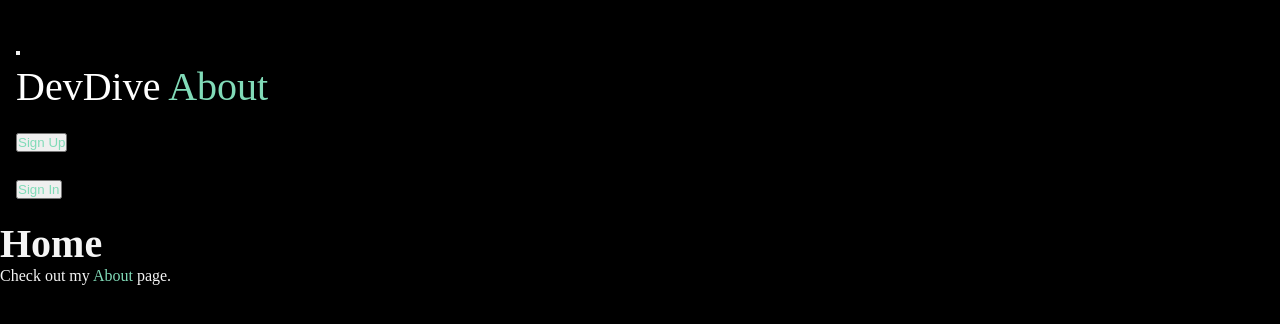
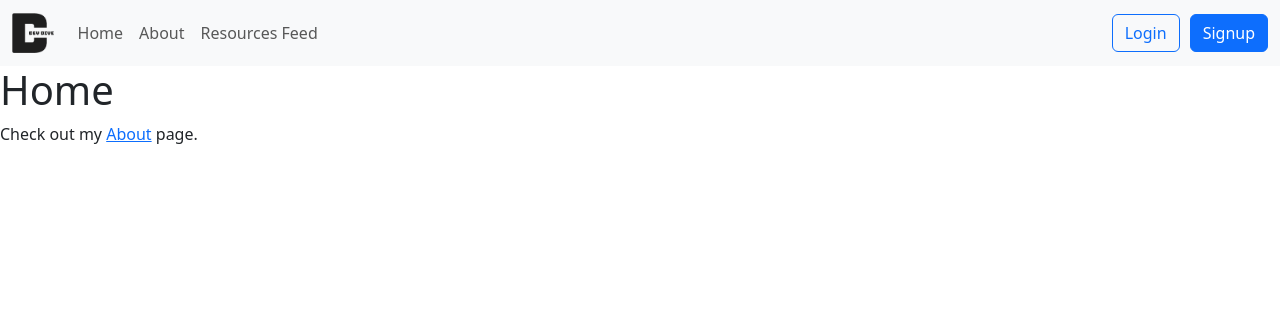
Before and after one commit to GodsplanElot/Python_BlogWebiste, a Django app: page / in a window 1280 px wide. Shown: the top 324 px of the page. Run offline with Django 5.2, Linux system fonts and the light colour scheme; parts of the project's set-up code (start-up, migrations or seed data) failed here and were passed over.

Commit message:
Cleaned up code for uchedotphp☣

```diff
--- a/myproject/templates/layout.html
+++ b/myproject/templates/layout.html
@@ -9,74 +9,81 @@
             Django App
         {% endblock %}
     </title>
-     <link rel="stylesheet" href="{% static 'css/style.css' %}">
-{% comment %}     <link href="https://cdn.jsdelivr.net/npm/bootstrap@5.3.3/dist/css/bootstrap.min.css" rel="stylesheet" integrity="sha384-QWTKZyjpPEjISv5WaRU9OFeRpok6YctnYmDr5pNlyT2bRjXh0JMhjY6hW+ALEwIH" crossorigin="anonymous"> {% endcomment %}
+     {% comment %} <link rel="stylesheet" href="{% static 'css/style.css' %}"> {% endcomment %}
+    <link href="https://cdn.jsdelivr.net/npm/bootstrap@5.3.3/dist/css/bootstrap.min.css" rel="stylesheet" integrity="sha384-QWTKZyjpPEjISv5WaRU9OFeRpok6YctnYmDr5pNlyT2bRjXh0JMhjY6hW+ALEwIH" crossorigin="anonymous">
 
-    {% comment %} <link rel="stylesheet" href="https://cdn.jsdelivr.net/npm/bootstrap-icons@1.11.3/font/bootstrap-icons.min.css"> {% endcomment %}
+    <link rel="stylesheet" href="https://cdn.jsdelivr.net/npm/bootstrap-icons@1.11.3/font/bootstrap-icons.min.css">
 
     <script src="{% static 'js/main.js' %}" defer></script>
 
+
+    <style>
+        .navbar-brand img {
+            height: 40px;
+            width: auto;
+        }
+        .nav-buttons .btn {
+            margin-left: 10px;
+        }
+    </style>
+
 </head>
 <body>
-    <nav class="navbar navbar-expand-lg bg-body-tertiary rounded" style="background-color: #0000;  box-shadow: 0 4px 8px rgba(0, 0, 0, 0.1);">
+      <nav class="navbar navbar-expand-lg navbar-light bg-light">
         <div class="container-fluid">
-            <button class="navbar-toggler" type="button" data-bs-toggle="collapse" data-bs-target="#navbarsExample10" aria-controls="navbarsExample10" aria-expanded="false" aria-label="Toggle navigation">
+            <!-- Logo -->
+            <a class="navbar-brand" href="#">
+                <img src="static/img/DevDiveFaveicon.png" alt="DevDive">
+            </a>
+            <!-- Navbar toggler for smaller screens -->
+            <button class="navbar-toggler" type="button" data-bs-toggle="collapse" data-bs-target="#navbarNav" aria-controls="navbarNav" aria-expanded="false" aria-label="Toggle navigation">
                 <span class="navbar-toggler-icon"></span>
             </button>
-
-              <div class="collapse navbar-collapse justify-content-md-center" id="navbarsExample11">
-                <ul class="navbar-nav">
-                    <li class="nav-item" href="/">
-                        <span role="img" aria-label="Home" title="Home">DevDive</span>
-                    </a>
-
-                            <a class="navbar-brand col-lg-3 me-0" href="/about">
-                                <span role="img" aria-label="About" title="About">About</span>
-                            </a>
+            <!-- Navbar links -->
+            <div class="collapse navbar-collapse" id="navbarNav">
+                <ul class="navbar-nav me-auto mb-2 mb-lg-0">
+                    <li class="nav-item">
+                        <a class="nav-link" href="/">Home</a>
+                    </li>
+                    <li class="nav-item">
+                        <a class="nav-link" href="/about">About</a>
+                    </li>
+                    <li class="nav-item">
+                        <a class="nav-link" href="{% url 'posts:list' %}">Resources Feed</a>
+                    </li>
+                    {% if user.is_authenticated %}
+                        <li class="nav-item">
+                            <a class="nav-link" href="{% url 'posts:new-post' %}"><i class="bi bi-file-earmark-plus"></i> Create Post</a>
+                        </li>
+                    {% else %}
 
 
-                            <a class="navbar-brand col-lg-3 me-0" href="{% url 'posts:list' %}">
-                                <span role="img" aria-label="Post_List" title="Post List" style="text-decorators: none; color: black;" >Materials</span>
-                            </a>
+                    {% endif %}
+                </ul>
+                <!-- Login and Signup buttons -->
+                <div class="nav-buttons d-flex">
+                    {% if user.is_authenticated %}
+                        {% comment %} <a href="{% url 'users:logout' %}" class="btn btn-outline-primary">Logout</a> {% endcomment %}
 
-                        {% if user.is_authenticated %}
-
-                                <a class="navbar-brand col-lg-3 me-0" href="{% url 'posts:new-post' %}">
-                                    <span role="img" aria-label="New Post" title="New Post">🆕</span>
-                                </a>
-
-
-                                <form class="logout" action="{% url 'users:logout' %}" method="post">
-                                        {% csrf_token %}
-                                        <button class="logout-button" aria-label="User Logout" title="User Logout">Sign Out</button>
-                                </form>
-
-
-                        {% else %}
-                        <div class="d-lg-flex col-lg-3 justify-content-lg-end">
-                            <button class="btn btn-primary bg-white"><a href="{% url 'users:register' %}">
-                                <span role="img" aria-label="User Registration" title="User Registeration">Sign Up</span>
-                            </a></button>
-                        </div>
-                        <div class="navbar-brand col-lg-3 me-0">
-                            <button class="btn btn-primary" style="text-decorators: none;">
-                                <a href="{% url 'users:login' %}">
-                                <span role="img" aria-label="User login" title="User login">Sign In</span>
-                                </a>
-                            </button>
-                        </div>
-                        {% endif %}
+                        <form  action="{% url 'users:logout' %}" method="post">
+                            {% csrf_token %}
+                            <button class="btn btn-outline-primary" aria-label="User Logout" title="User Logout">Logout</button>
+                        </form>
+                    {% else %}
+                        <a href="{% url 'users:login' %}" class="btn btn-outline-primary">Login</a>
+                        <a href="{% url 'users:register' %}" class="btn btn-primary">Signup</a>
+                    {% endif %}
                 </div>
-            </ul>
+            </div>
         </div>
     </nav>
-
+    <div class="bg-body-tertiaryp-5 rounded">
 
         {% block content %}
 
         {% endblock %}
-    </main>
+    </div>
 
-{% comment %}     <script src="https://cdn.jsdelivr.net/npm/bootstrap@5.3.3/dist/js/bootstrap.bundle.min.js" integrity="sha384-YvpcrYf0tY3lHB60NNkmXc5s9fDVZLESaAA55NDzOxhy9GkcIdslK1eN7N6jIeHz" crossorigin="anonymous"></script> {% endcomment %}
+    <script src="https://cdn.jsdelivr.net/npm/bootstrap@5.3.3/dist/js/bootstrap.bundle.min.js" integrity="sha384-YvpcrYf0tY3lHB60NNkmXc5s9fDVZLESaAA55NDzOxhy9GkcIdslK1eN7N6jIeHz" crossorigin="anonymous"></script>
 </body>
 </html>
```
Also changed, not shown: myproject/db.sqlite3, myproject/media/Dune2.jpg (added), myproject/media/Dune2_bFdizZZ.jpg (added), myproject/media/wallpaper_fLNb5Np.png (added), myproject/static/img/DevDiveFaveicon.png (added), readme.md (renamed from readme.txt).
